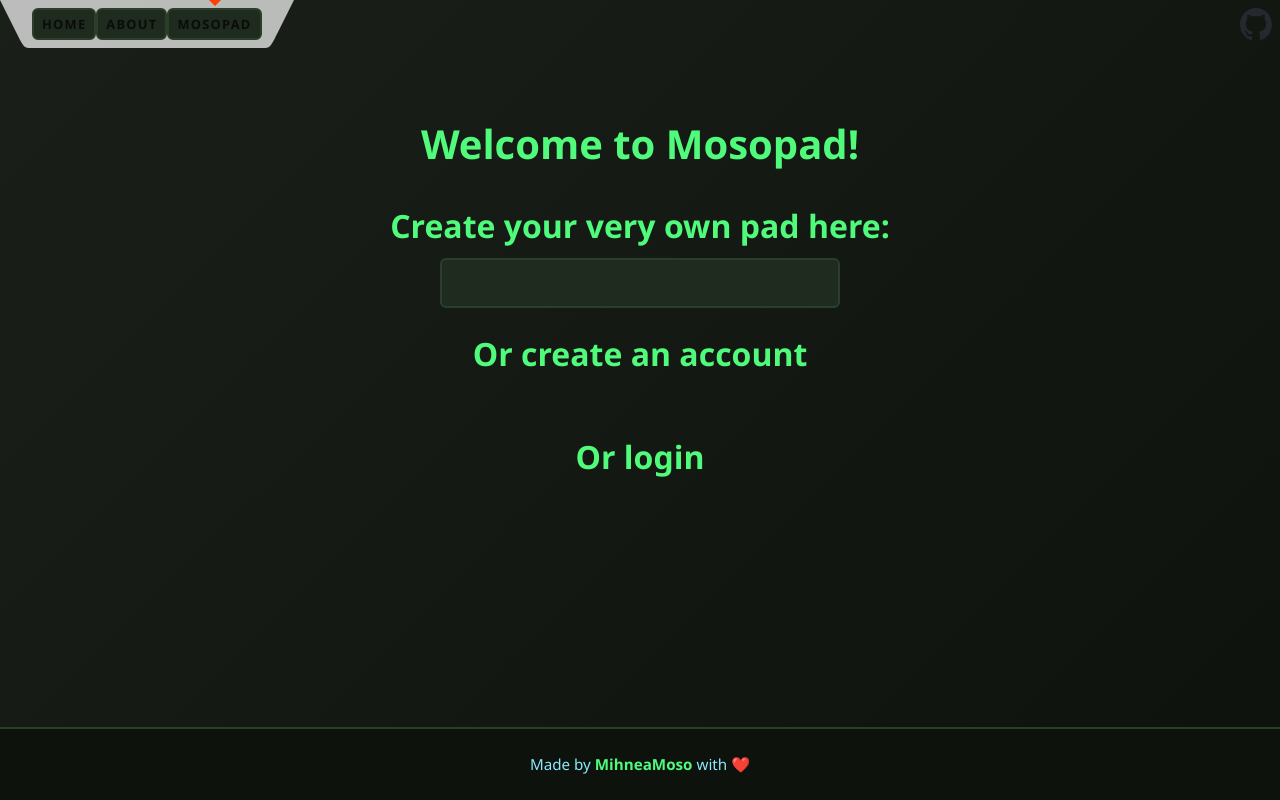
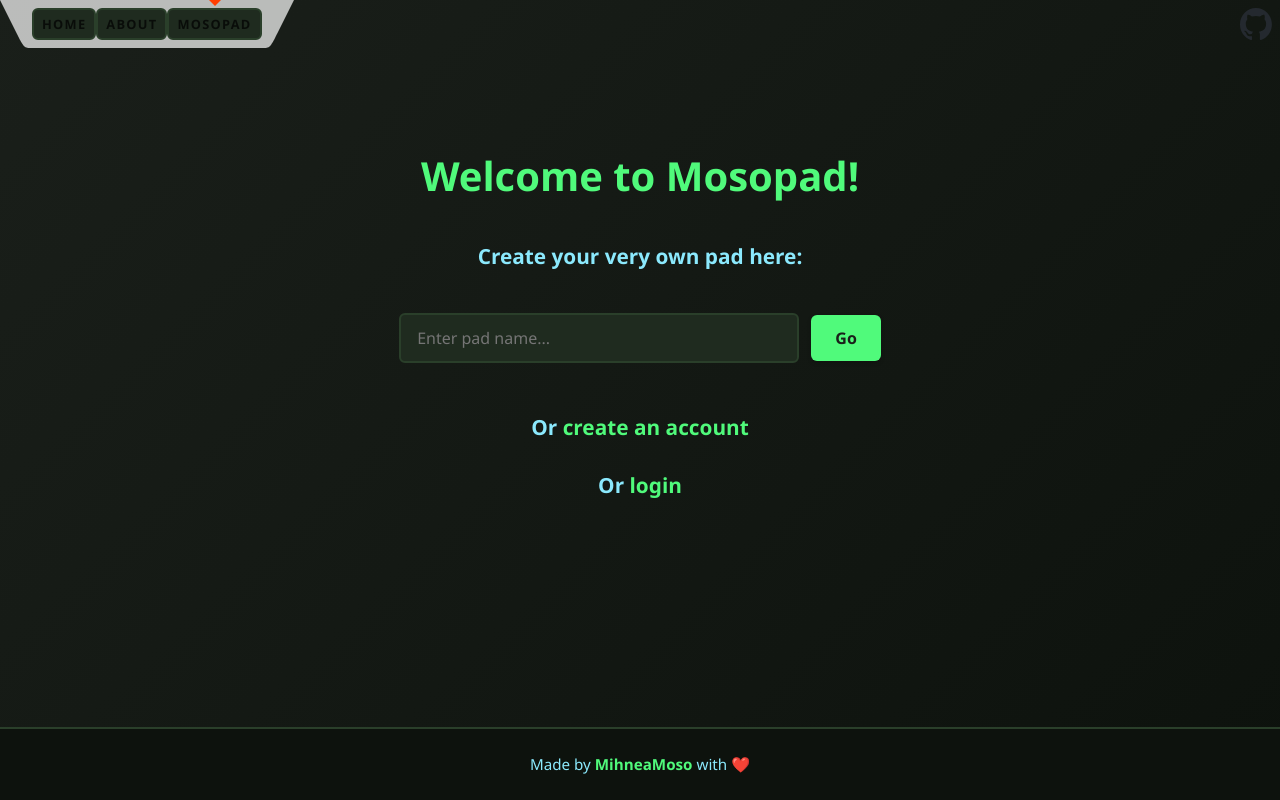
Before and after one commit to MihneaMoso/mosopad, a SvelteKit app in the folder mosopad/: page /mosopad in a window 1280 px wide. Built offline with nearby package versions, Linux system fonts and the light colour scheme.

Commit message:
Fixed data model to support multiple pads

```diff
--- a/mosopad/src/routes/mosopad/+page.svelte
+++ b/mosopad/src/routes/mosopad/+page.svelte
@@ -1,5 +1,20 @@
 <script lang="ts">
+    import { goto } from '$app/navigation';
+
     let padInput = $state("");
+
+    function handleKeydown(event: KeyboardEvent) {
+        if (event.key === 'Enter' && padInput.trim()) {
+            goto(`/mosopad/${padInput.trim()}`);
+        }
+    }
+
+    function handleSubmit(event: Event) {
+        event.preventDefault();
+        if (padInput.trim()) {
+            goto(`/mosopad/${padInput.trim()}`);
+        }
+    }
 </script>
 
 <svelte:head>
@@ -8,24 +23,75 @@
 </svelte:head>
 
 <main>
-	<h1>
-		Welcome to Mosopad!
-	</h1>
+    <h1>Welcome to Mosopad!</h1>
+
+    <form onsubmit={handleSubmit}>
         <h2>
-		Create your very own pad here: <br> <input id="padinput" type="text" bind:value={padInput}>
+            Create your very own pad here:
+        </h2>
+        <input
+            id="padinput"
+            type="text"
+            bind:value={padInput}
+            onkeydown={handleKeydown}
+            placeholder="Enter pad name..."
+            autocomplete="off"
+        />
+        <button type="submit">Go</button>
+    </form>
+
+    <h2>
+        Or <a href="/signup">create an account</a>
     </h2>
 
     <h2>
-		Or create <a href="/signup">an account</a>
-		<br>
-		<br>
         Or <a href="/login">login</a>
     </h2>
 </main>
 
 <style>
-	#padinput {
-
+    main {
+        text-align: center;
+        padding: 2rem;
     }
 
+    h1 {
+        color: #50fa7b;
+        font-size: 2.5rem;
+        margin-bottom: 2rem;
+    }
+
+    h2 {
+        color: #8be9fd;
+        font-size: 1.3rem;
+        margin: 1.5rem 0;
+    }
+
+    form {
+        margin: 2rem 0;
+    }
+
+    #padinput {
+        margin: 1rem 0;
+        padding: 0.75rem 1rem;
+        font-size: 1rem;
+        min-width: 300px;
+    }
+
+    button {
+        margin-left: 0.5rem;
+        padding: 0.75rem 1.5rem;
+        font-size: 1rem;
+    }
+
+    a {
+        color: #50fa7b;
+        text-decoration: none;
+        border-bottom: 2px solid transparent;
+        transition: border-color 0.2s;
+    }
+
+    a:hover {
+        border-bottom-color: #50fa7b;
+    }
 </style>
--- a/mosopad/src/routes/mosopad/[pad]/+page.server.ts
+++ b/mosopad/src/routes/mosopad/[pad]/+page.server.ts
@@ -4,7 +4,7 @@ import type { Actions } from "./$types";
 import type { compileData } from "../../api/compiler/compilecpp";
 import { drizzle } from 'drizzle-orm/better-sqlite3';
 
-const db = drizzle(process.env.DATABASE_URL);
+// const db = drizzle(process.env.DATABASE_URL);
 
 
 export interface EditorData {
```
Also changed, not shown: mosopad/src/routes/mosopad/[pad]/+page.svelte (+29 -16 lines), mosopad/src/stores/content.ts (+58 -11 lines). Lines whose indentation alone changed are shown as unchanged.
